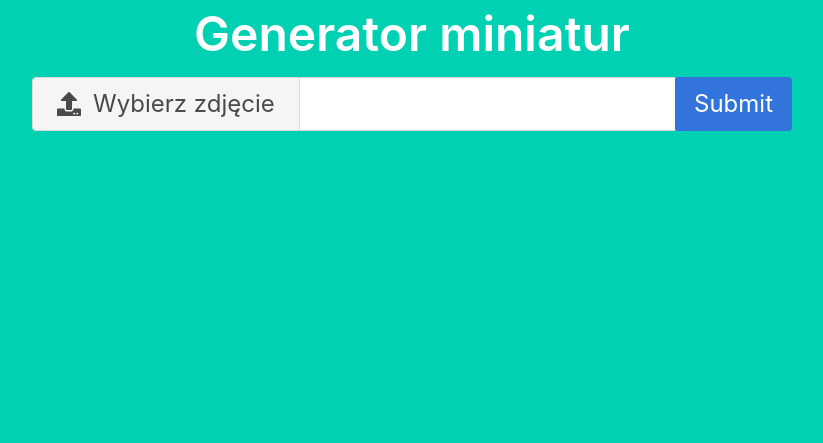
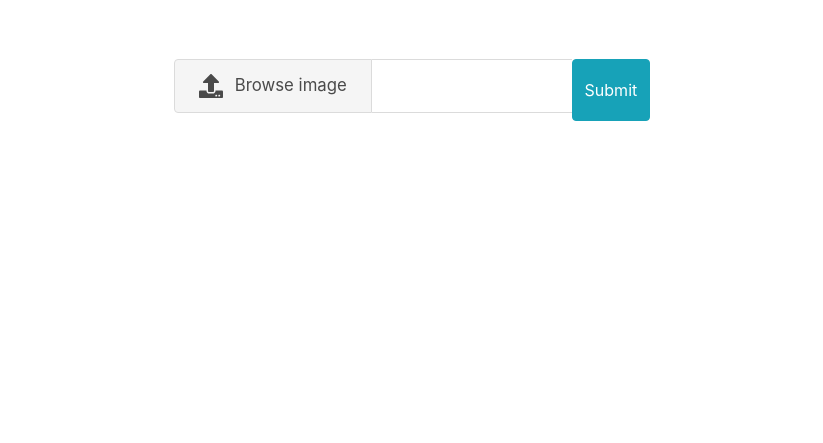
Before and after one commit to jagodalewandowska/aplikacje-internetowe-lewandowska-185ic, a Django app: page / in a window 1280 px wide. Shown: the part 357-800 px from the top of the page, without its empty margins (228-1051 px from the left). Run offline with Django 3.2, Linux system fonts and the light colour scheme; parts of the project's set-up code (start-up, migrations or seed data) failed here and were passed over; some libraries are stand-ins or nearby versions.

Commit message:
workers to go

```diff
--- a/Lab7/redis-python/image_parroter/thumbnailer/templates/thumbnailer/home.html
+++ b/Lab7/redis-python/image_parroter/thumbnailer/templates/thumbnailer/home.html
@@ -6,24 +6,30 @@
   <meta name="viewport" content="width=device-width, initial-scale=1.0">
   <meta http-equiv="X-UA-Compatible" content="ie=edge">
   <title>Thumbnailer</title>
+  <link rel="stylesheet" href="https://cdn.jsdelivr.net/npm/bootstrap@4.5.3/dist/css/bootstrap.min.css" integrity="sha384-TX8t27EcRE3e/ihU7zmQxVncDAy5uIKz4rEkgIXeMed4M0jlfIDPvg6uqKI2xXr2" crossorigin="anonymous">
   <link rel="stylesheet" href="https://cdnjs.cloudflare.com/ajax/libs/bulma/0.7.5/css/bulma.min.css">
   <script src="https://cdn.jsdelivr.net/npm/vue"></script>
   <script src="https://cdnjs.cloudflare.com/ajax/libs/axios/0.18.0/axios.min.js"></script>
   <script defer src="https://use.fontawesome.com/releases/v5.0.7/js/all.js"></script>
+  <link href="https://fonts.googleapis.com/css2?family=Amatic+SC:wght@700&family=Bevan&family=Pacifico&family=Yeseva+One&display=swap" rel="stylesheet">
 </head>
 <body>
-  <nav class="navbar" role="navigation" aria-label="main navigation">
-    <div class="navbar-brand">
-      <a class="navbar-item" href="/">
-        Thumbnailer
-      </a>
+  <nav class="navbar navbar-expand-sm bg-info navbar-dark" style="font-family:'Bevan'">
+    <div class="navbar-nav">
+        <a class="nav-link active" href="/"> Thumbnailer</a>
+        <a class="nav-link" href="https://github.com/jagodalewandowska">Github</a>
       </div>
   </nav>
-  <section class="hero is-primary is-fullheight-with-navbar">
-    <div class="hero-body">
-      <div class="container">
-        <h1 class="title is-size-1 has-text-centered">Generator miniatur</h1>
-        <p class="subtitle has-text-centered" id="progress-title"></p>
+
+  <div style="background-position: center;height:300px; background-image: url(https://i.imgur.com/GQT1W43.png);">
+    <p style="text-align: center; font-size: 50px; font-family:'Bevan'; color: white; padding-top: 100px;">Thumbnail Generator</p>
+  </div>
+ <br><br>
+ <div>
+  <br>
+  <div class="columns is-centered">
+    <p id="progress-title" style="font-size: 120%; text-align: center;"></p>
+    <br>
     <div class="columns is-centered">
     <div class="column is-8">
       <form action="{% url 'home' %}" method="POST" enctype="multipart/form-data">
@@ -31,26 +37,22 @@
         <div class="file is-large has-name">
           <label class="file-label">
             {{ form.image_file|add_class:"file-input" }}
-                  <span class="file-cta">
-                    <span class="file-icon">
-                      <i class="fas fa-upload"></i>
+            <span class="file-cta btn btn-info">
+              <span class="file-icon"><i class="fas fa-upload"></i></span>
+              <span class="file-label" style="font-size: 70%;">Browse image</span>
             </span>
-                    <span class="file-label">
-                      Wybierz zdjęcie
-                    </span>
-                  </span>
-                  <span id="file-name" class="file-name" style="background-color: white; color: black; min-width: 450px;">
+            <span id="file-name" class="file-name"
+              style="background-color: white; color: black; min-width: 450px;">
             </span>
           </label>
-                <input class="button is-link is-large" type="submit" value="Submit">
+          <input class="is-link is-large btn btn-info" type="submit" value="Submit">
         </div>
-
       </form>
     </div>
   </div>
   </div>
 </div>
-  </section>
+
   <script>
   var file = document.getElementById('{{form.image_file.id_for_label}}');
   file.onchange = function() {
@@ -62,27 +64,40 @@
 
   {% if task_id %}
   <script>
+  // sprawdź status zadania
   var taskUrl = "{% url 'task' task_id=task_id %}";
   var dots = 1;
+
+  // pobierz element i aktualizuj
   var progressTitle = document.getElementById('progress-title');
   updateProgressTitle();
+
+  // obliczanie wyrażeń w ustalonym odbrębie czasu
   var timer = setInterval(function() {
     updateProgressTitle();
+    // wykorzystanie axios
     axios.get(taskUrl)
       .then(function(response){
         var taskStatus = response.data.task_status
+        // pobranie w przypadku sukcesu
         if (taskStatus === 'SUCCESS') {
+          // wyświetlenie nowego tekstu
           clearTimer('Check downloads for results');
           var url = window.location.protocol + '//' + window.location.host + response.data.results.archive_path;
+          // tworzenie nowego elementu
           var a = document.createElement("a");
+          // gdzie zostanie otworzony nowy element
           a.target = '_BLANK';
+          // wstawienie na koniec
           document.body.appendChild(a);
+          // zapobieganie wyświetlenia, określenie url i nazwy
           a.style = "display: none";
           a.href = url;
           a.download = 'results.zip';
           a.click();
           document.body.removeChild(a);
         } else if (taskStatus === 'FAILURE') {
+          // w przypadku niepowodzenia
           clearTimer('An error occurred');
         }
       })
@@ -92,6 +107,7 @@
       });
   }, 800);
 
+ // funkcja wyświetlająca napis podczas wykonywania reszty
   function updateProgressTitle() {
     dots++;
     if (dots > 3) {
@@ -102,6 +118,8 @@
       progressTitle.innerHTML += '.';
     }
   }
+
+  // zerowanie timera
   function clearTimer(message) {
     clearInterval(timer);
     progressTitle.innerHTML = message;
```
Also changed, not shown: Lab7/redis-python/image_parroter/media/images/bat.png. Lines whose indentation alone changed are shown as unchanged.
